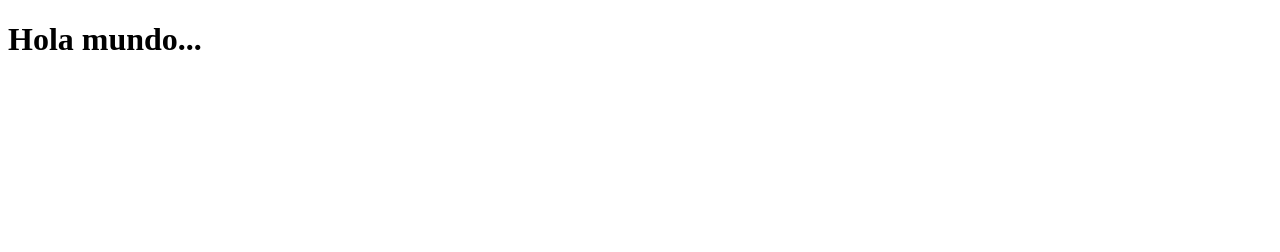
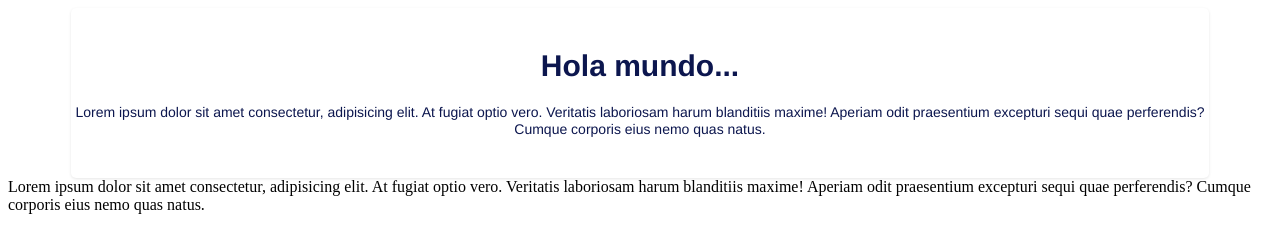
Before and after one commit to Maopos/Ejercicios-javaScript, a plain HTML site: page Mid_Level_Js/08_google_dev_tools/index.html in a window 1280 px wide. Drawn offline with Linux system fonts and the light colour scheme.

Commit message:
Version 21.08.05

```diff
--- a/Mid_Level_Js/08_google_dev_tools/index.html
+++ b/Mid_Level_Js/08_google_dev_tools/index.html
@@ -5,11 +5,18 @@
     <meta http-equiv="X-UA-Compatible" content="IE=edge" />
     <meta name="viewport" content="width=device-width, initial-scale=1.0" />
 
-    <link rel="stylesheet" href="style.css"/>
+    <link rel="stylesheet" href="styles.css"/>
 
     <title>Document</title>
 </head>
 <body>
-    <h1>Hola mundo...</h1>
+    <div class="container">
+
+        <h1>Hola mundo...</h1>
+        <p id="p">Lorem ipsum dolor sit amet consectetur, adipisicing elit. At fugiat optio vero. Veritatis laboriosam harum blanditiis maxime! Aperiam odit praesentium excepturi sequi quae perferendis? Cumque corporis eius nemo quas natus.</p>
+    </div>
+
+
+   <script src="script.js"></script>
 </body>
 </html>
--- a/Mid_Level_Js/08_google_dev_tools/script.js
+++ b/Mid_Level_Js/08_google_dev_tools/script.js
@@ -0,0 +1,5 @@
+
+
+const p = document.querySelector("#p");
+
+document.write(p.innerHTML);
--- a/Mid_Level_Js/08_google_dev_tools/styles.css
+++ b/Mid_Level_Js/08_google_dev_tools/styles.css
@@ -0,0 +1,38 @@
+h1:hover {
+    background-color: #b8acfc;
+
+}
+
+h1 {
+
+    font-family: "Helvetica Neue", Helvetica, Arial, sans-serif;
+    font-size: 30px;
+    font-weight: bold;
+    line-height: 1.2;
+    color: #0c164e;
+    text-align: center;
+
+}
+
+.container {
+    width: 90%;
+    margin: auto;
+    padding-top: 20px;
+    padding-bottom: 20px;
+    background-color: #fff;
+    border-radius: 5px;
+    -webkit-box-shadow: 0 1px 3px rgba(0, 0, 0, 0.1);
+    -moz-box-shadow: 0 1px 3px rgba(0, 0, 0, 0.1);
+    box-shadow: 0 1px 3px rgba(0, 0, 0, 0.1);
+    align-content: auto;
+}
+
+p {
+    font-family: "Helvetica Neue", Helvetica, Arial, sans-serif;
+    font-size: 14px;
+    color: #0c164e;
+    text-align: center;
+    line-height: 1.2;
+
+    margin-bottom: 20px;
+}
--- /dev/null
+++ b/Mid_Level_Js/09_eventos/styles.css
@@ -0,0 +1,20 @@
+h1 {
+    padding: 20px;
+    padding: 20px;
+
+    font-family: roboto, helvetica, arial, sans-serif;
+    font-size: 25px;
+    color: #000000;
+    background-color: transparent;
+    border-style: none;
+    border-width: 0px;
+    white-space: normal;
+    text-align: center;
+}
+
+button {
+    padding: 10px;
+    font-size: 20px;
+    color: #000000;
+
+}
```
Also changed, not shown: Mid_Level_Js/09_eventos/index.html (added, +22 -0 lines), Mid_Level_Js/09_eventos/script.js (added, +23 -0 lines), 1 other file.
